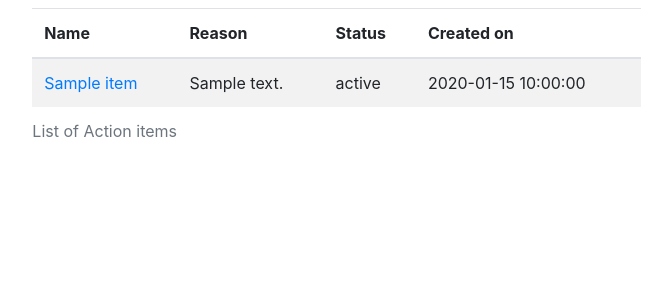
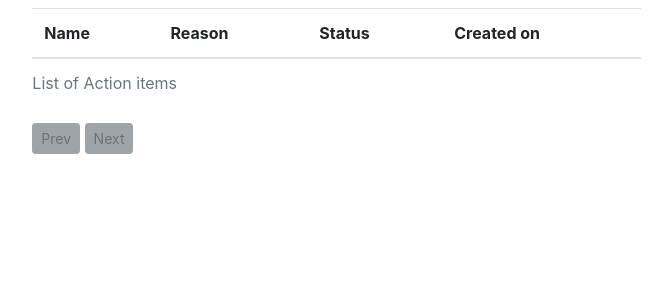
Before and after one commit to Tanigaiarassane/activitytracker, a Flask app: page /todo/curr_user_list in a window 1280 px wide. Shown: the part 56-356 px from the top of the page, without its empty margins (194-866 px from the left). Run offline with Flask 2, Linux system fonts and the light colour scheme; a user stored in the database is signed in; tables that the repository leaves empty hold one stand-in row (values such as "Sample post"); lists and menus that the app fills with data are empty; some libraries are stand-ins or nearby versions.

Commit message:
Adding pagination

```diff
--- a/app/__init__.py
+++ b/app/__init__.py
@@ -8,6 +8,7 @@ import logging
 app = Flask(__name__)
 app.config['SECRET_KEY'] = '5791628bb0b13ce0c676dfde280ba245'
 app.config['SQLALCHEMY_DATABASE_URI'] = os.environ.get('DATABASE_URL') or 'sqlite:////home/tanigai/activitylistV1.db'
+app.config['pages_per_page'] = 5
 #app.config['SQLALCHEMY_DATABASE_URI'] = 'postgres://arassane:19lewisham98@b756f29d-9162-4fc3-ae29-07122a2b2b08.td-app-6136.postgresql.dbs.scalingo.com:31084/td_app_6136?sslmode=prefer'
 
 db = SQLAlchemy(app)
--- a/app/routes.py
+++ b/app/routes.py
@@ -17,14 +17,15 @@ def base():
 def sample():
     return render_template("sample.html", greetings="Thanks for using Activity Tracker.", title="Sample")
 
-@app.route("/todo/list")
+@app.route("/todo/list",methods = ["POST","GET"])
 @login_required
 def listing():
-    user = User.query.filter_by(id=current_user.id).first()
+    page = request.args.get('page',1, type=int)
+
+    todo = ActivityItem.query.filter_by(user_id=current_user.id).paginate(page,app.config['pages_per_page'],False)
     # print user
     # print "id {} ".format(current_user.email)
-    if user:
-        todo = user.todo_list
+
     return render_template("listing.html", todo=todo, title="Item litem")
 
 @app.route("/todo/create", methods = ['GET', 'POST'])
--- a/app/templates/listing.html
+++ b/app/templates/listing.html
@@ -14,7 +14,7 @@
   </thead>
   <tbody>
 
-    {% for item in todo%}
+    {% for item in todo.items%}
     <tr>
         <td><a class="article-title" href="{{ url_for('item', item_id=item.id) }}">{{ item.name}}</a></td>
         <td>{{ item.content}}</td>
@@ -25,4 +25,7 @@
   </tbody>
 </table>
 <div>
+
+    {% if todo.has_prev %}<a class="btn btn-outline-info btn-sm" href="{{ url_for('listing', page=todo.prev_num) }}"> Prev </a>{% else %} <a class="btn btn-secondary btn-sm disabled">Prev</a> {% endif %}
+{% if todo.has_next %}<a class="btn btn-outline-info btn-sm" href="{{ url_for('listing', page=todo.next_num) }}">Next </a>{% else %}<a class="btn btn-secondary btn-sm disabled">Next</a>{% endif %}
 {% endblock content %}
```
